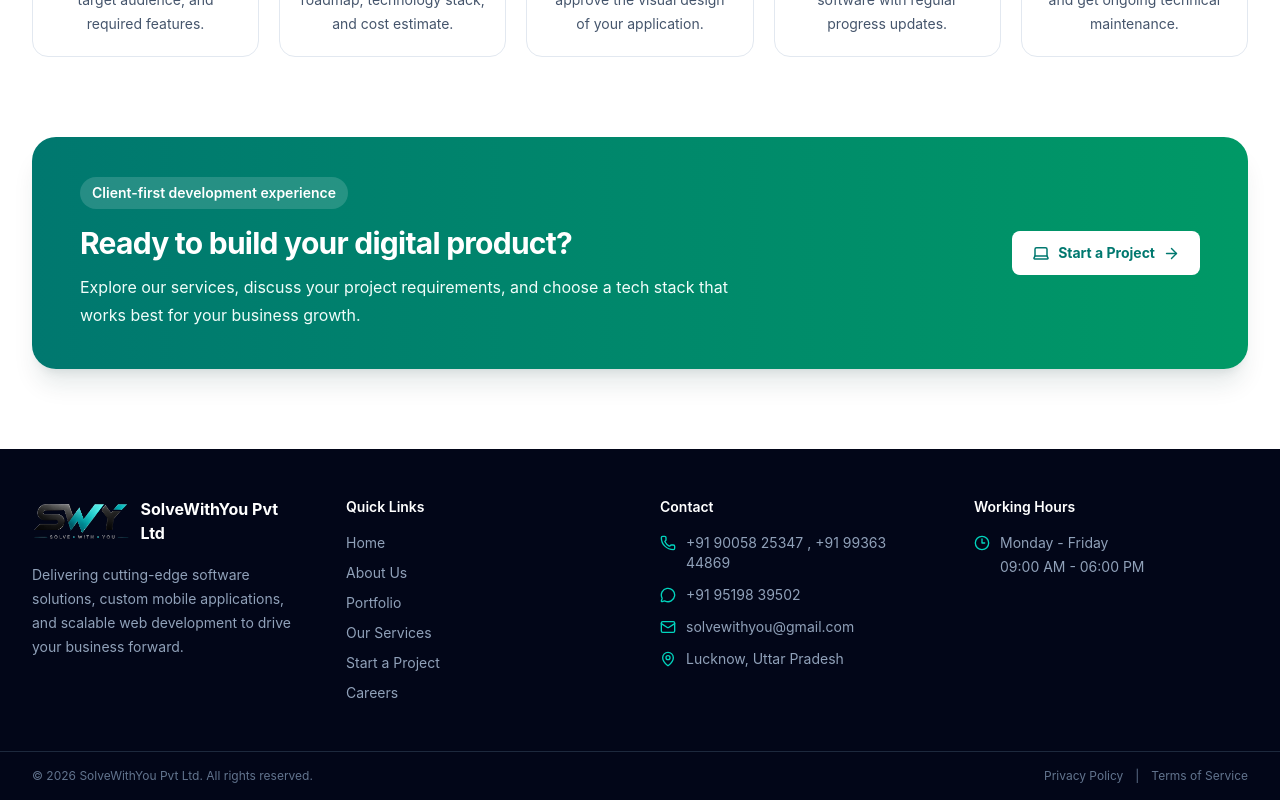
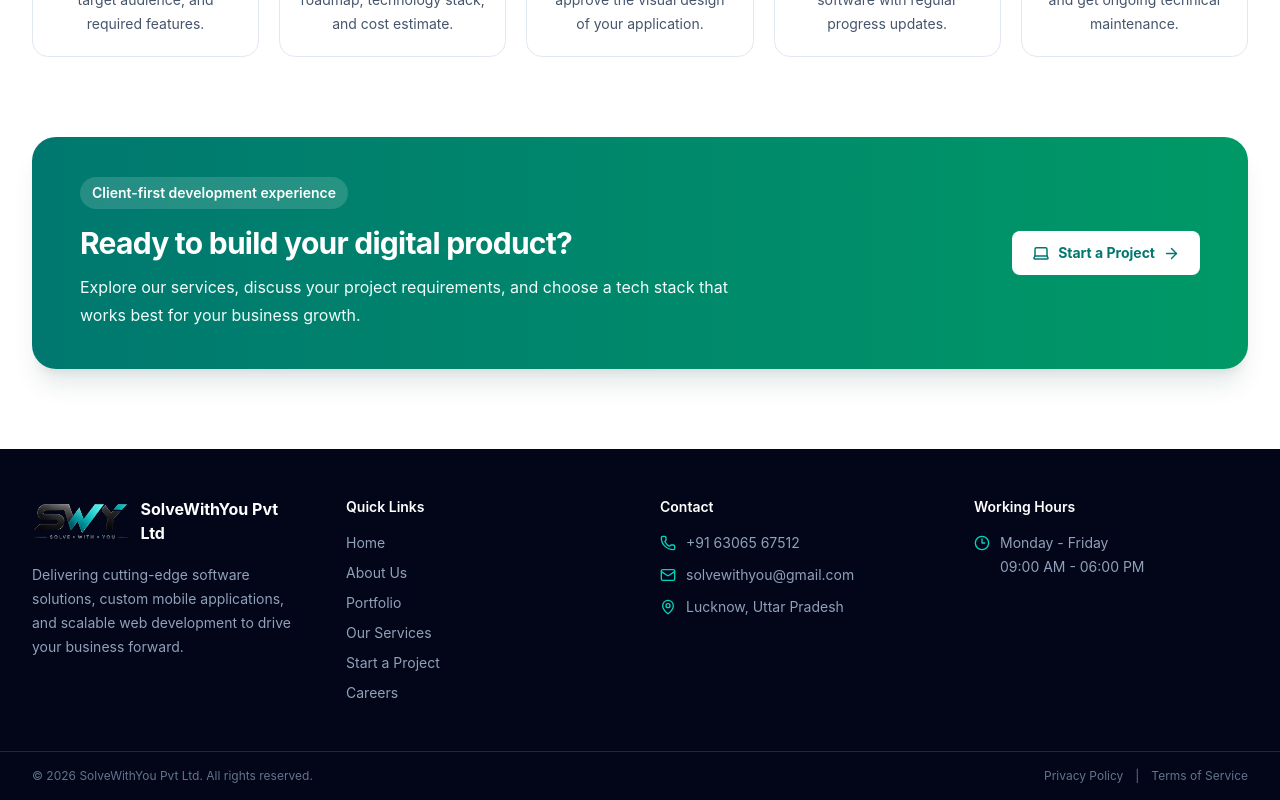
Before and after one commit to SolveWithYou-Technologies-Pvt-Ltd/Frontend-WebCode, a React (Vite) app: page / in a window 1280 px wide. Shown: the part 4645-5445 px from the top of the page. Built offline with nearby package versions, Linux system fonts and the light colour scheme.

Commit message:
updatebyaditya0509202602

```diff
--- a/src/admin/components/HR/ApplicationView.jsx
+++ b/src/admin/components/HR/ApplicationView.jsx
@@ -17,9 +17,6 @@ const ApplicationView = () => {
         setApplication(data);
       } catch (error) {
         toast.error("Failed to load application details");
-        // navigate(-1) directly here might cause loops if no history,
-        // keeping the hardcoded redirect on absolute error for safety,
-        // but updating the button below.
         navigate("/admin/hr/applicants");
       } finally {
         setLoading(false);
@@ -71,7 +68,6 @@ const ApplicationView = () => {
 
   return (
     <div className="mx-auto w-full max-w-5xl flex flex-col p-4 sm:p-6 lg:p-8">
-      {/* Back Button added here */}
       <div className="mb-4">
         <button
           onClick={() => navigate(-1)}
@@ -170,10 +166,12 @@ const ApplicationView = () => {
                   </div>
                 </>
               ) : (
-                <div>
-                  <label className="block text-[11px] font-bold uppercase tracking-wider text-slate-400">Expected Salary</label>
-                  <p className="mt-1.5 text-sm font-semibold text-slate-700">₹ {expectedSalary.toLocaleString('en-IN')}</p>
-                </div>
+                application.experienceLevel !== "Fresher" && application.experienceLevel !== "0" && (
+                  <div>
+                    <label className="block text-[11px] font-bold uppercase tracking-wider text-slate-400">Expected Salary</label>
+                    <p className="mt-1.5 text-sm font-semibold text-slate-700">₹ {expectedSalary.toLocaleString('en-IN')}</p>
+                  </div>
+                )
               )}
             </div>
           </div>
--- a/src/components/contact/QuoteFormSection.jsx
+++ b/src/components/contact/QuoteFormSection.jsx
@@ -179,7 +179,7 @@ const QuoteFormSection = () => {
                     onInput={(e) => {
                       e.target.value = e.target.value.replace(/[^0-9]/g, "");
                     }}
-                    placeholder="9005825347"
+                    placeholder="0000000000"
                     className="w-full px-4 py-3 bg-white border border-slate-300 rounded-xl text-sm focus:outline-none focus:ring-4 focus:ring-teal-100 focus:border-teal-600 transition-all"
                   />
                 </div>
@@ -357,7 +357,7 @@ const QuoteFormSection = () => {
                     <div className="grid h-7 w-7 place-items-center rounded-full bg-white/10 text-white">
                       <Phone size={14} />
                     </div>
-                    <span className="font-semibold">+91 9005825347</span>
+                    <span className="font-semibold">+91 6306567512</span>
                   </div>
                   <div className="flex items-center gap-3 text-slate-300">
                     <div className="grid h-7 w-7 place-items-center rounded-full bg-white/10 text-white">
--- a/src/components/layout/Footer.jsx
+++ b/src/components/layout/Footer.jsx
@@ -55,12 +55,9 @@ const Footer = () => {
           <div className="mt-4 grid gap-3 text-xs text-slate-400 sm:text-sm">
             <p className="flex items-start gap-2.5">
               <Phone size={16} className="mt-0.5 shrink-0 text-teal-400" />
-              +91 90058 25347 , +91 99363 44869
+              +91 63065 67512
             </p>
-            <p className="flex items-start gap-2.5">
-              <MessageCircle size={16} className="mt-0.5 shrink-0 text-teal-400" />
-              +91 95198 39502
-            </p>
+
             <p className="flex items-start gap-2.5">
               <Mail size={16} className="mt-0.5 shrink-0 text-teal-400" />
               solvewithyou@gmail.com
--- a/src/pages/About.jsx
+++ b/src/pages/About.jsx
@@ -22,7 +22,7 @@ const AboutUs = () => {
         <OurStorySection />
         <CoreValuesSection />
         <TechStackSection />
-        <TeamSection />
+        {/* <TeamSection /> */}
         <div className="bg-slate-50 pb-12 pt-16">
           <ProjectCtaSection />
         </div>
--- a/src/pages/Home.jsx
+++ b/src/pages/Home.jsx
@@ -19,11 +19,11 @@ const Home = () => {
     "logo": "https://www.solvewithyou.in/logo.png",
     "image": "https://www.solvewithyou.in/logo.png",
     "description": "We Can Create Solutions Together. SolveWithYou offers robust software solutions, custom web platforms, mobile application development, and maintenance services.",
-    "telephone": "+91 9005825347",
+    "telephone": "+91 6306567512",
     "email": "solvewithyou@gmail.com",
     "contactPoint": {
       "@type": "ContactPoint",
-      "telephone": "+91 9005825347",
+      "telephone": "+91 6306567512",
       "contactType": "customer support",
       "email": "solvewithyou@gmail.com",
       "availableLanguage": ["English", "Hindi"]
--- a/src/pages/Support.jsx
+++ b/src/pages/Support.jsx
@@ -121,7 +121,7 @@ const Support = () => {
           </p>
         </div>
         <a
-          href="https://wa.me/919005825347"
+          href="https://wa.me/916306567512"
           target="_blank"
           rel="noopener noreferrer"
           className="shrink-0 flex items-center justify-center gap-2 rounded-xl bg-white px-6 py-3.5 text-sm font-bold text-teal-900 transition hover:bg-teal-50 shadow-sm"
```
